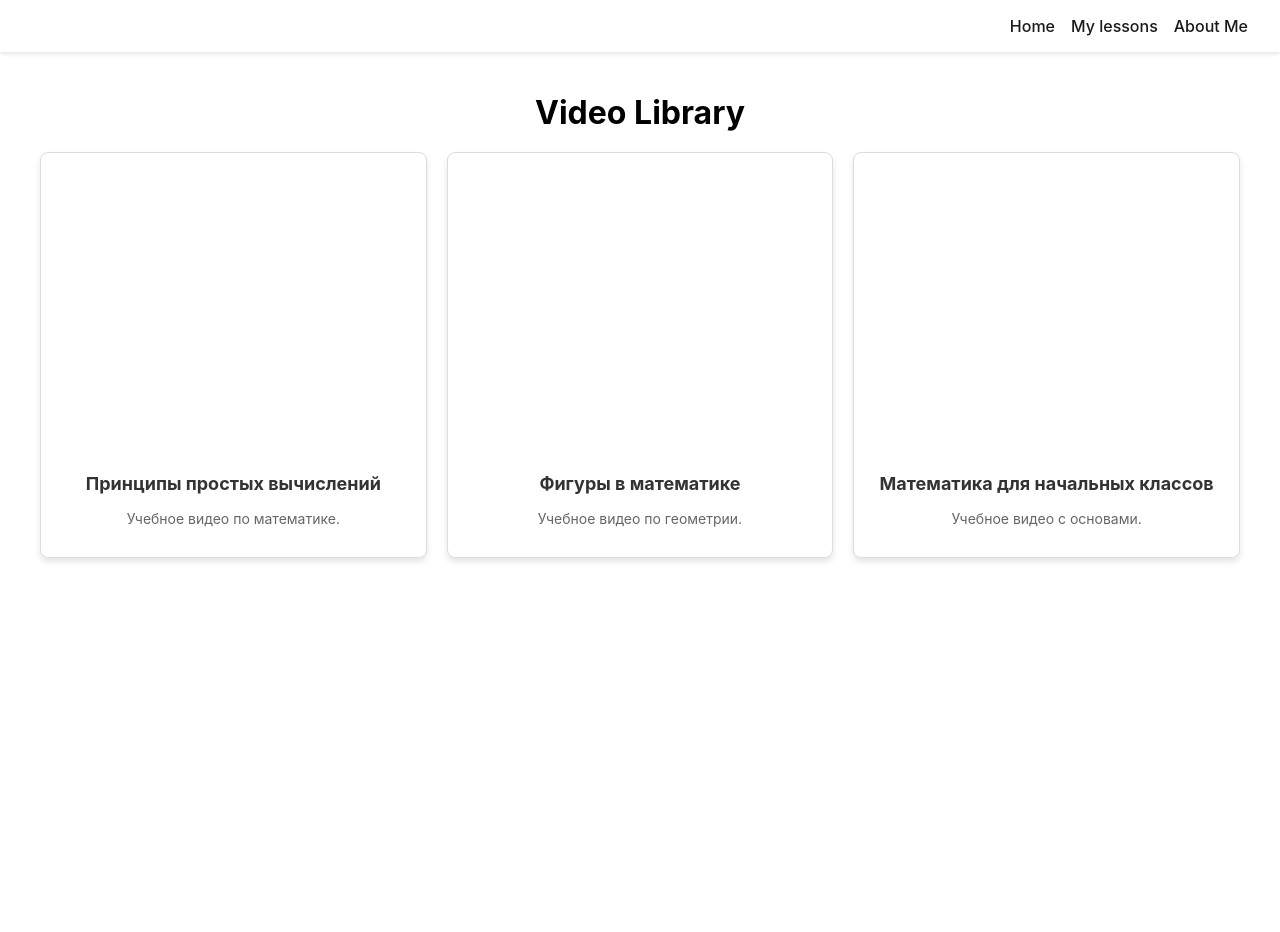
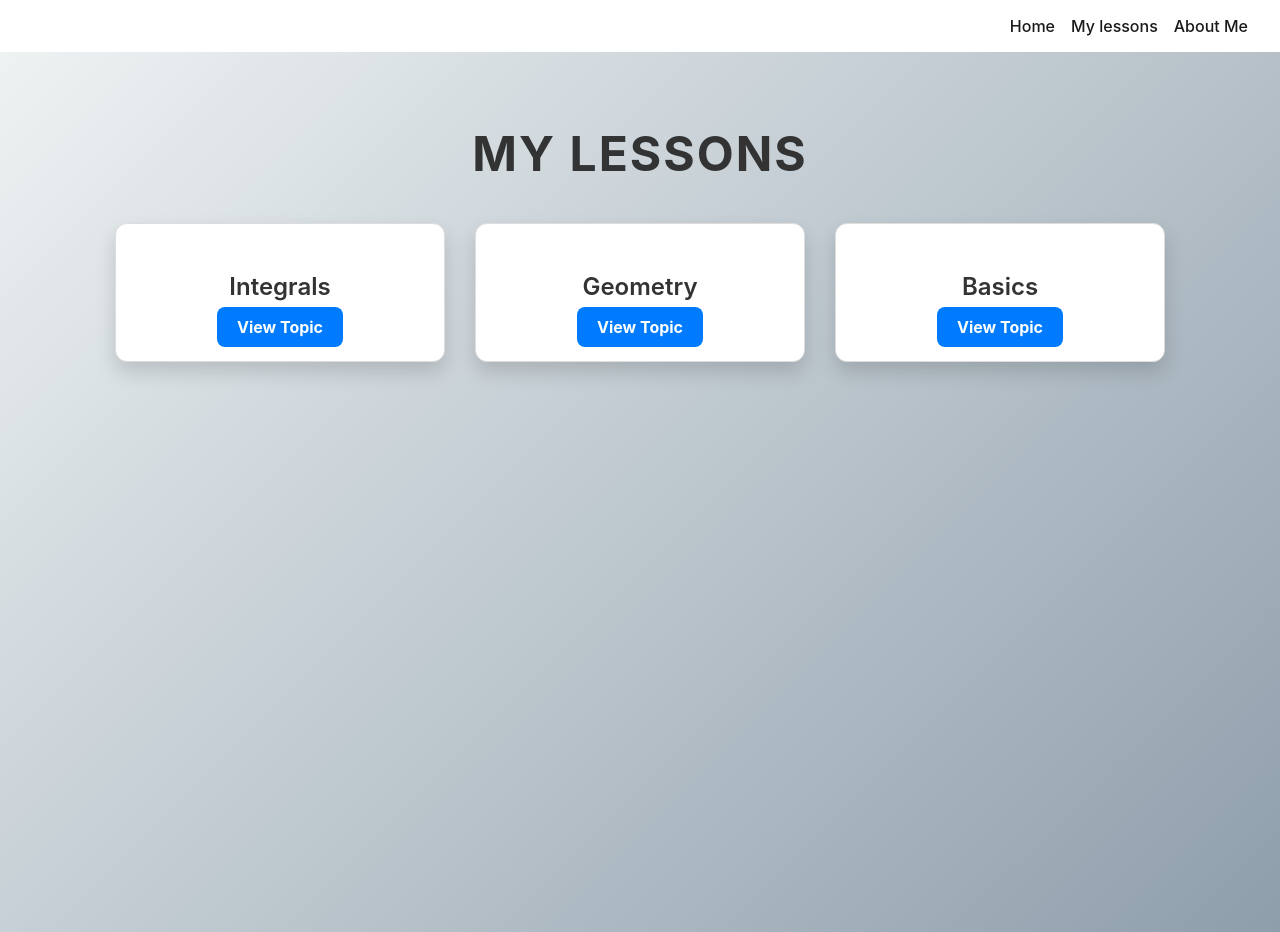
Before and after one commit to nicolas-jackson/math-teacher-wbsite, a React (Create React App) app: page /lessons in a window 1280 px wide. Before the commit the page ends 800 px from the top, so only its background shows below. Built offline with nearby package versions, Linux system fonts and the light colour scheme.

Commit message:
big changes

```diff
--- a/src/App.js
+++ b/src/App.js
@@ -4,7 +4,8 @@ import './global.css'
 import Home from "./pages/Home/Home";
 import Navbar from "./pages/Navbar/Navbar";
 import About from "./pages/About/About";
-import VideoLibrary from "./VideoLibrary";
+import TopicPage from './pages/TopicPage'
+import Lessons from './pages/Lessons/Lessons';
 
 
 function App() {
@@ -15,7 +16,8 @@ function App() {
     <main className="app-container">
       <Routes>
         <Route path="/" element={<Home/>}></Route>
-        <Route path="/lessons" element={<VideoLibrary/>}></Route>
+        <Route path="/lessons" element={<Lessons/>}></Route>
+        <Route path="/lessons/:topicId" element={<TopicPage />} />
         <Route path="/about" element={<About/>}></Route>
 
       </Routes>
--- a/src/VideoLibrary.js
+++ b/src/VideoLibrary.js
@@ -4,21 +4,7 @@ import ReactPlayer from "react-player/vimeo";
 import styles from './VideoLibrary.module.css'
 
 const VideoLibrary = () => {
-  const [videos] = useState([ {
-    "title": "Принципы простых вычислений",
-    "description": "Учебное видео по математике.",
-    "vimeoId": "1041386767"
-  },
-  {
-    "title": "Фигуры в математике",
-    "description": "Учебное видео по геометрии.",
-    "vimeoId": "1041386484"
-  },
-  {
-    "title": "Математика для начальных классов",
-    "description": "Учебное видео с основами.",
-    "vimeoId": "1041327472"
-  }]);
+  const [videos] = useState([ ]);
 
   // Fetch videos from MongoDB
   useEffect(() => {
--- /dev/null
+++ b/src/pages/Lessons/Lessons.js
@@ -0,0 +1,101 @@
+import React from 'react';
+import { Link } from 'react-router-dom';
+
+function Lessons() {
+  // Example topics
+  const topics = [
+    { id: 'integrals', title: 'Integrals' },
+    { id: 'geometry', title: 'Geometry' },
+    { id: 'basics', title: 'Basics' },
+  ];
+
+  return (
+    <div
+      style={{
+        padding: '40px 20px',
+        textAlign: 'center',
+        background: 'linear-gradient(135deg, #eef2f3 0%, #8e9eab 100%)',
+        minHeight: '100vh',
+      }}
+    >
+      <h1
+        style={{
+          marginBottom: '40px',
+          fontSize: '3rem',
+          fontWeight: '700',
+          color: '#333',
+          textTransform: 'uppercase',
+          letterSpacing: '2px',
+        }}
+      >
+        My Lessons
+      </h1>
+      <div
+        style={{
+          display: 'flex',
+          justifyContent: 'center',
+          gap: '30px',
+          flexWrap: 'wrap',
+        }}
+      >
+        {topics.map((topic) => (
+          <div
+            key={topic.id}
+            style={{
+              padding: '24px',
+              borderRadius: '12px',
+              width: '280px',
+              textAlign: 'center',
+              boxShadow: '0 10px 20px rgba(0, 0, 0, 0.15)',
+              transition: 'all 0.3s ease',
+              cursor: 'pointer',
+              background: 'white',
+              border: '1px solid #ddd',
+            }}
+            onMouseEnter={(e) => {
+              e.currentTarget.style.transform = 'scale(1.05)';
+              e.currentTarget.style.boxShadow = '0 15px 25px rgba(0, 0, 0, 0.25)';
+            }}
+            onMouseLeave={(e) => {
+              e.currentTarget.style.transform = 'scale(1)';
+              e.currentTarget.style.boxShadow = '0 10px 20px rgba(0, 0, 0, 0.15)';
+            }}
+          >
+            <h3
+              style={{
+                marginBottom: '16px',
+                fontSize: '1.5rem',
+                fontWeight: '600',
+                color: '#333',
+              }}
+            >
+              {topic.title}
+            </h3>
+            <Link
+              to={`/lessons/${topic.id}`}
+              style={{
+                textDecoration: 'none',
+                color: '#fff',
+                backgroundColor: '#007BFF',
+                padding: '10px 20px',
+                borderRadius: '8px',
+                fontWeight: 'bold',
+                transition: 'background-color 0.3s',
+              }}
+              onMouseEnter={(e) => {
+                e.currentTarget.style.backgroundColor = '#0056b3';
+              }}
+              onMouseLeave={(e) => {
+                e.currentTarget.style.backgroundColor = '#007BFF';
+              }}
+            >
+              View Topic
+            </Link>
+          </div>
+        ))}
+      </div>
+    </div>
+  );
+}
+
+export default Lessons;
--- /dev/null
+++ b/src/pages/TopicPage.js
@@ -0,0 +1,82 @@
+import React from 'react';
+import { useParams } from 'react-router-dom';
+import ReactPlayer from 'react-player';
+
+function TopicPage() {
+  const { topicId } = useParams();
+
+  // Updated video data
+  const videos = {
+    integrals: {
+      title: 'Integrals',
+      description: 'Learn about integrals in mathematics.',
+      url: 'https://vimeo.com/1041327472', // Updated URL
+    },
+    geometry: {
+      title: 'Geometry',
+      description: 'Explore shapes and figures in mathematics.',
+      url: 'https://vimeo.com/1041386767', // Updated URL
+    },
+    basics: {
+      title: 'Basics',
+      description: 'Understand the basics of mathematics.',
+      url: 'https://vimeo.com/1041386484', // Updated URL
+    },
+  };
+
+  const topic = videos[topicId];
+
+  if (!topic) {
+    return <h1 style={{ textAlign: 'center' }}>Topic not found!</h1>;
+  }
+
+  return (
+    <div
+      style={{
+        padding: '40px 20px',
+        textAlign: 'center',
+        background: 'linear-gradient(135deg, #eef2f3 0%, #8e9eab 100%)',
+        minHeight: '100vh',
+      }}
+    >
+      <h1
+        style={{
+          fontSize: '3rem',
+          marginBottom: '10px',
+          fontWeight: '700',
+          color: '#333',
+        }}
+      >
+        {topic.title}
+      </h1>
+      <p
+        style={{
+          fontSize: '1.2rem',
+          color: '#555',
+          marginBottom: '30px',
+        }}
+      >
+        {topic.description}
+      </p>
+      <div
+        style={{
+          margin: '0 auto',
+          maxWidth: '900px',
+          aspectRatio: '16 / 9',
+          borderRadius: '12px',
+          overflow: 'hidden',
+          boxShadow: '0 6px 12px rgba(0, 0, 0, 0.2)',
+        }}
+      >
+        <ReactPlayer
+          url={topic.url}
+          controls
+          width="100%"
+          height="100%"
+        />
+      </div>
+    </div>
+  );
+}
+
+export default TopicPage;
```
